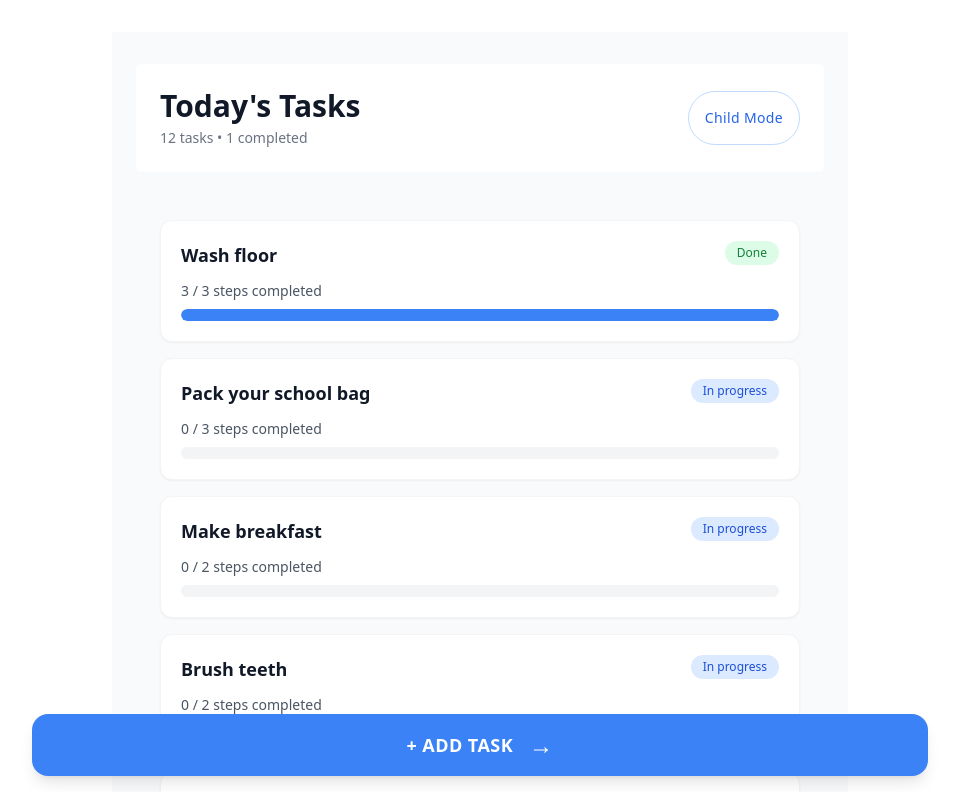
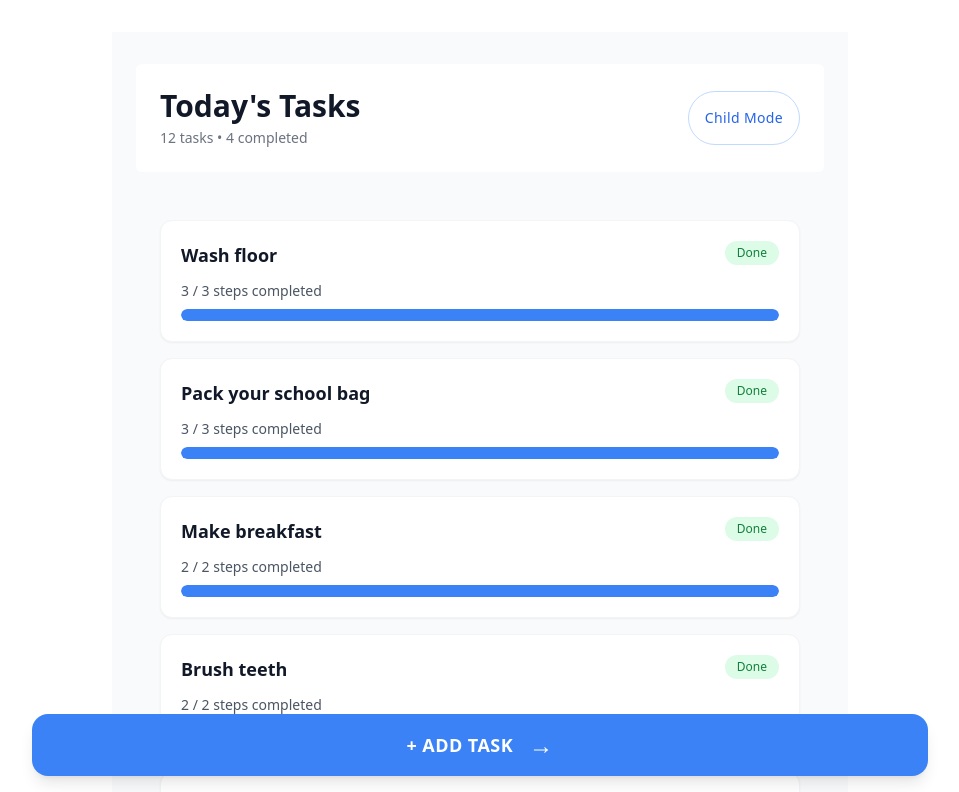
Before and after one commit to Iloha/adhd, a React (Vite) app: page / in a window 1280 px wide. Shown: the top 792 px of the page, without its empty margins (160-1119 px from the left). Built offline with nearby package versions, Linux system fonts and the light colour scheme; data requests are answered from the project's data file.

Commit message:
fix switch from parent to child screen

```diff
--- a/db.json
+++ b/db.json
@@ -32,23 +32,23 @@
         {
           "title": "Pack your laptop",
           "hint": "Check if it's charged",
-          "done": false
+          "done": true
         },
         {
           "title": "Take water bottle",
           "hint": "Check if the bottle is full",
-          "done": false
+          "done": true
         },
         {
           "title": "Take books from library",
           "hint": "Check if you have all the books you need for the day",
-          "done": false
+          "done": true
         }
       ],
       "createdAt": "2026-02-05",
       "updatedAt": "2026-02-05",
       "printable": true,
-      "done": false
+      "done": true
     },
     {
       "id": "2",
@@ -57,18 +57,18 @@
         {
           "title": "Pour cereal",
           "hint": "Use a clean bowl",
-          "done": false
+          "done": true
         },
         {
           "title": "Pour milk",
           "hint": "Use cold milk",
-          "done": false
+          "done": true
         }
       ],
       "createdAt": "2026-03-25",
       "updatedAt": "2026-03-25",
       "printable": true,
-      "done": false
+      "done": true
     },
     {
       "id": "3",
@@ -77,18 +77,18 @@
         {
           "title": "Apply toothpaste",
           "hint": "A pea-sized amount",
-          "done": false
+          "done": true
         },
         {
           "title": "Brush 2 minutes",
           "hint": "Use timer",
-          "done": false
+          "done": true
         }
       ],
       "createdAt": "2026-03-25",
       "updatedAt": "2026-03-25",
       "printable": true,
-      "done": false
+      "done": true
     },
     {
       "id": "4",
--- a/src/components/Task.jsx
+++ b/src/components/Task.jsx
@@ -10,11 +10,12 @@ function Task ({task, onToggle}) {
 
       <div className='flex items-start justify-between mb-3'>
         <h3 className='task__text text-lg font-bold text-gray-900'>{task.text}</h3>
-        { (completed !== 0 && isDone) ? (
+        { percent > 0 && (
+         (isDone) ? (
           <span className="status-badge status-badge_done bg-green-100 text-green-700 text-xs px-3 py-1 rounded-full">Done</span>
         ) : (
           <span className="status-badge status-badge_inprogress bg-blue-100 text-blue-700 text-xs px-3 py-1 rounded-full">In progress</span>
-        ) }
+        ) )}
       </div>
 
       {/* <FaTimes className='task__delete' onClick={() => onDelete(task.id)}/>     */}
--- a/src/screens/ChildScreen.jsx
+++ b/src/screens/ChildScreen.jsx
@@ -12,6 +12,7 @@ function ChildScreen({ tasks, activeTask, setTasks, markDone, updateTask }) {
   const activeSubtaskIndex = subtasks.findIndex((subtask) => subtask.done !== true)
   const activeSubtask = activeSubtaskIndex === -1 ? null : subtasks[activeSubtaskIndex]
   const hasActiveSubtask = activeSubtask !== null
+  const isTaskDone = activeTask.done === true || (subtasks.length > 0 && !hasActiveSubtask)
 
   const handleSubtaskDone = () => {
     if (!hasActiveSubtask) {
@@ -37,26 +38,22 @@ function ChildScreen({ tasks, activeTask, setTasks, markDone, updateTask }) {
     })
 
     // update local subtasks immediately for snappy UI
+    const allDone = updatedSubtasks.length > 0 && updatedSubtasks.every((s) => s.done === true)
     setTasks((prevTasks) => {
       return prevTasks.map((task) => {
         if (task.id === activeTask.id) {
-          return { ...task, subtasks: updatedSubtasks }
+          return { ...task, subtasks: updatedSubtasks, ...(allDone && { done: true }) }
         }
         return task
       })
     })
     // persist updated subtasks to server
     if (typeof updateTask === 'function') {
-      const allDone = updatedSubtasks.length > 0 && updatedSubtasks.every((s) => s.done === true)
       const updates = { subtasks: updatedSubtasks }
       if (allDone) updates.done = true
       updateTask(activeTask.id, updates)
-    } else {
-      // fallback: if no updateTask helper is provided, toggle task done when all subtasks complete
-      const allDone = updatedSubtasks.length > 0 && updatedSubtasks.every((s) => s.done === true)
-      if (allDone && typeof markDone === 'function') {
-        markDone(activeTask.id)
-      }
+    } else if (allDone && typeof markDone === 'function') {
+      markDone(activeTask.id)
     }
   }
 
@@ -78,18 +75,19 @@ function ChildScreen({ tasks, activeTask, setTasks, markDone, updateTask }) {
 
   return (
     <div className="child-screen flex flex-col items-center justify-center gap-6 p-6">
-      { hasActiveSubtask && <div className="child-screen__active-task text-xl md:text-2xl font-semibold text-gray-700 text-center">
+      { hasActiveSubtask && (<><div className="child-screen__active-task text-xl md:text-2xl font-semibold text-gray-700 text-center">
         {activeTask.text}
-      </div>}
-      { hasActiveSubtask && <div className="child-screen__progress mt-2 text-center text-gray-500">
+      </div>
+      <div className="child-screen__progress mt-2 text-center text-gray-500">
         <div className="text-xl">{subtasks.filter((subtask) => subtask.done === true).length + 1} / {subtasks.length} steps</div>
-      </div>}
+      </div>
+      <div className="child-screen__active-subtask mt-6 bg-white text-gray-900 rounded-2xl shadow-lg px-8 py-10 w-full max-w-3xl text-center">
+        <span className="text-3xl font-semibold tracking-tight">{activeSubtask.title}</span>
+      </div>
+      <div className="child-screen__active-subtask-hint mt-4 text-center text-gray-500 italic">{hasActiveSubtask ? activeSubtask.hint : ''}</div></>)}
 
-      { hasActiveSubtask ? <div className="child-screen__active-subtask mt-6 bg-white text-gray-900 rounded-2xl shadow-lg px-8 py-10 w-full max-w-3xl text-center">
-        <span className="text-3xl font-semibold tracking-tight">{activeSubtask.title}</span>
-      </div> : ''}
-    <div className="child-screen__active-subtask-hint mt-4 text-center text-gray-500 italic">{hasActiveSubtask ? activeSubtask.hint : ''}</div>
-     { activeTask.done === true && (
+
+     { isTaskDone && (
        <div className="child-screen__completed-message mt-6 bg-white text-gray-900 rounded-2xl shadow-xl px-6 py-10 max-w-2xl text-center flex-1 flex flex-col items-center justify-center w-full">
         <div className="text-8xl">
             ⭐
@@ -110,7 +108,7 @@ function ChildScreen({ tasks, activeTask, setTasks, markDone, updateTask }) {
               </Button>
             )}
 
-            {activeTask.done === true && (
+            {isTaskDone && (
               <Button variant="secondary" onClick={handleNextTask} className="w-full sm:w-64 whitespace-nowrap">
                 Next task
               </Button>
--- a/src/screens/ParentScreen.jsx
+++ b/src/screens/ParentScreen.jsx
@@ -8,6 +8,9 @@ function ParentScreen ({ tasks, deleteTask, markDone, addTask}) {
     const { mode, setMode } = useApp()
     const [screen, setScreen] = useState('tasks')
 
+    const handleModeChange = () => {
+        setMode('child')
+    }
     return (
          <div className="min-h-screen bg-gray-50 pb-32 parent-screen">
             { screen === 'tasks' && <div className="max-w-5xl mx-auto px-6 pt-8">
@@ -18,13 +21,13 @@ function ParentScreen ({ tasks, deleteTask, markDone, addTask}) {
                             <p className="text-sm text-gray-500 mt-1">{tasks?.length ?? 0} tasks • {tasks ? tasks.filter(t => t.done).length : 0} completed</p>
                         </div>
                                 <div>
-                                    <Button
-                                        onClick={() => setMode(mode === 'parent' ? 'child' : 'parent')}
-                                        variant="ghost"
-                                        className={`mx-0 ${mode === 'child' ? 'ring-2 ring-blue-200' : ''}`}
+                                    <Button  variant="ghost"
+                                        onClick={handleModeChange}
+                                        className="mx-0"
                                     >
-                                        {mode === 'child' ? 'Exit Child Mode' : 'Child Mode'}
+                                       Child Mode
                                     </Button>
+
                                 </div>
                     </div>
                 </header>
```
